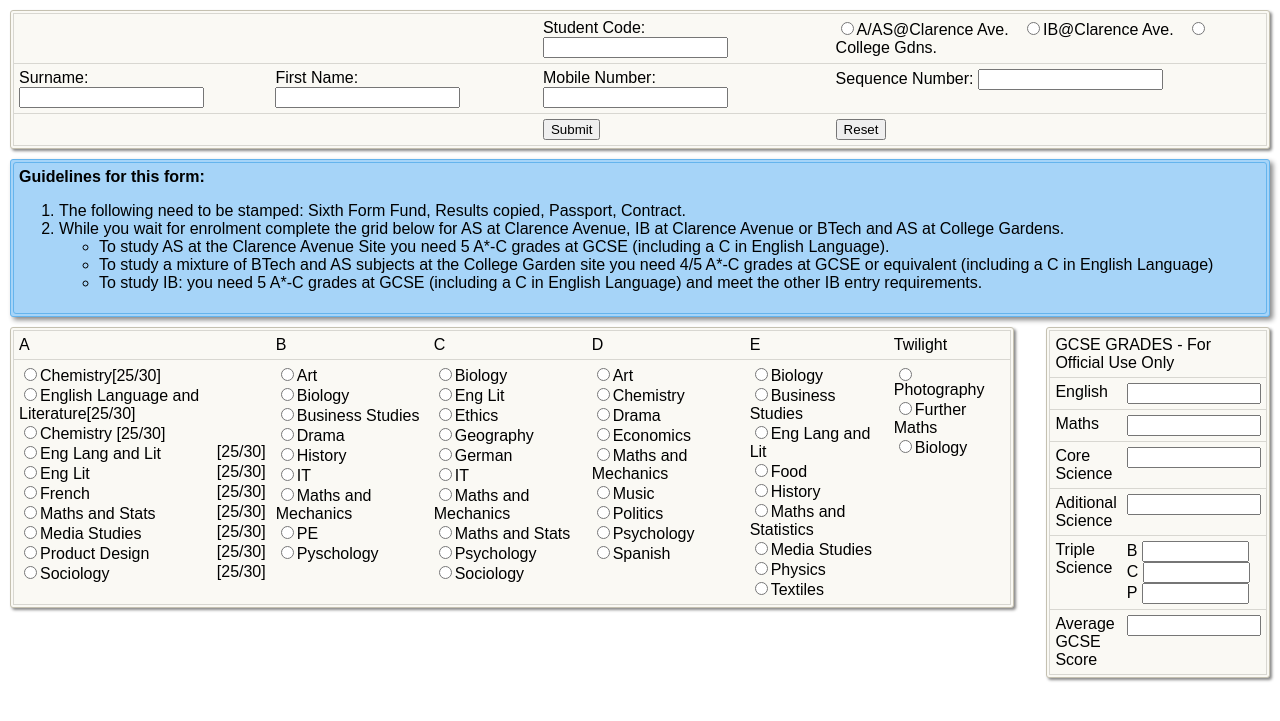
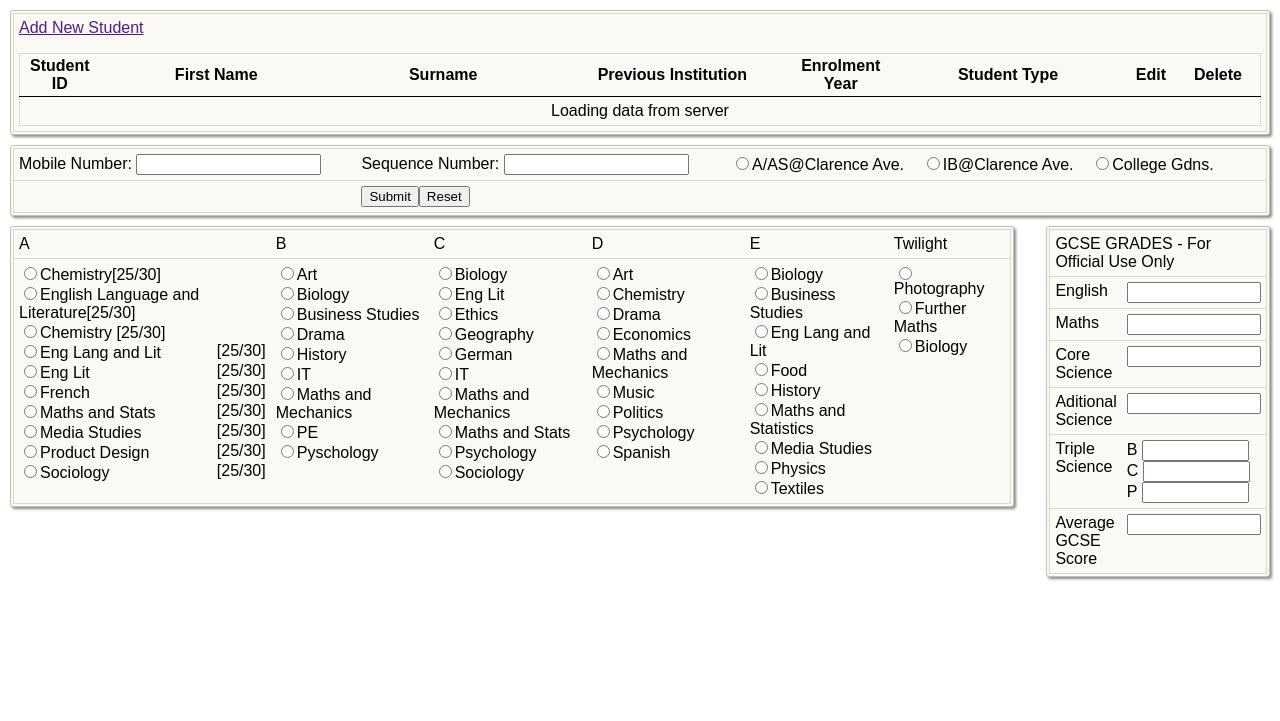
Before and after one commit to ccook5/CoombeSixthformEnrolmentSystem, a PHP site: page /blocks.php in a window 1280 px wide. Shown: the top 721 px of the page. Run offline with PHP 8.4, Linux system fonts and the light colour scheme; data that the repository does not hold is empty; a stand-in replaces the project's code that opens the database connection; some libraries are stand-ins or nearby versions.

Commit message:
* Added students search box to blocks page. * removed some acordion css that had been missed previously.

```diff
--- a/blocks.php
+++ b/blocks.php
@@ -1,53 +1,75 @@
 <?php
 include 'header.inc.php';
 
-print_header($title = 'Coombe Sixth form registration form.', $script = "
-			$(document).ready(function() {
-				$('#example').dataTable( {
-					'bProcessing': true,
-					'bServerSide': true,
-					'sAjaxSource': '../server_side/scripts/server_processing.php'
-				} );
-			} );");
+print_header($title = 'Coombe Sixth form registration form.', $hide_title_bar = 'false', $script = "
+	$(document).ready(function() {
+		var studentTable = $('#students').dataTable( {
+			'bProcessing': true,
+			'sAjaxSource': 'get_students.php',
+			'sScrollY'   : '150px',
+			'bPaginate'  : false,
+			'fnRowCallback': function( nRow, aData, iDisplayIndex ) {
+				$('td:eq(6)', nRow).html( '<a class=\"edit\" href=\"\">Edit</a>' );
+				$('td:eq(7)', nRow).html( '<a class=\"delete\" href=\"\">Delete</a>' );
+			}
+			//'aoColumnDefs': [ {
+			///	'sClass'  : 'center',
+			//	'aTargets': [ -1, -2 ]
+			//} ]
+		} );
+	});
+");
 ?>
+   <div class='block' >
+    <table class='with-borders-horizontal'>
+     <tr >
+      <td>
+       <p><a id="new_student" href="">Add New Student</a></p>
+       <div id="dynamic">
+        <table cellpadding="0" cellspacing="0" border="0" class="display" id="students">
+         <thead>
+          <tr>
+			<th width="7%">Student ID</th>
+			<th width="20%">First Name</th>
+			<th width="20%">Surname</th>
+			<th width="20%">Previous Institution</th>
+			<th width="7%">Enrolment Year</th>
+			<th width="20%">Student Type</th>
+			<th>Edit</th>
+			<th>Delete</th>
+          </tr>
+         </thead>
+         <tbody>
+          <tr>
+           <td colspan="9" class="dataTables_empty">Loading data from server</td>
+          </tr>
+         </tbody>
+        </table>
+       </td>
+      </tr>
+     </table>
+   </div>
+
   <form>
    <div class='block' >
     <table class='with-borders-horizontal'>
      <tr >
-      <td></td>
-      <td></td>
-      <td>Student Code: <input type='text' /> </td>
-      <td><label><input type='radio' name='site' value='clarence_A_Lev' />A/AS@Clarence Ave.</label>&nbsp;&nbsp;&nbsp;<label><input type='radio' name='site' value='clarence_IB' />IB@Clarence Ave.</label>&nbsp;&nbsp;&nbsp;<label><input type='radio' name='site' value='college' />College Gdns.</label></td>
-     </tr>
-     <tr >
-      <td>Surname: <input type='text' /></td>
-      <td>First Name: <input type='text' /></td>
       <td>Mobile Number: <input type='text' /></td>
       <td>Sequence Number: <input type='text' /> </td>
+      <td>
+	   <label><input type='radio' name='site' value='clarence_A_Lev' />A/AS@Clarence Ave.</label>&nbsp;&nbsp;&nbsp;
+	   <label><input type='radio' name='site' value='clarence_IB' />IB@Clarence Ave.</label>&nbsp;&nbsp;&nbsp;
+	   <label><input type='radio' name='site' value='college' />College Gdns.</label></td>
      </tr>
      <tr >
       <td></td>
+	  <td><input type='submit' text='Search' /><input type='reset' text='clear' /> </td>
       <td></td>
-      <td><input type='submit' text='Search' /></td>
-      <td><input type='reset' text='clear' /> </td>
      </tr>
      </table>
    </div>
-   <div class='guidelines-block'>
-   <div class='guidelines-block-inner' >
-    <b>Guidelines for this form:</b>
-    <ol>
-     <li>The following need to be stamped: Sixth Form Fund, Results copied, Passport, Contract.  </li>
-     <li>While you wait for enrolment complete the grid below for AS at Clarence Avenue, IB at Clarence Avenue or BTech and AS at College Gardens.
-      <ul>
-       <li>To study AS at the Clarence Avenue Site you need 5 A*-C grades at GCSE (including a C in English Language).</li>
-       <li>To study a mixture of BTech and AS subjects at the College Garden site you need 4/5 A*-C grades at GCSE or equivalent (including a C in English Language)</li>
-       <li>To study IB: you need  5 A*-C grades at GCSE (including a C in English Language) and meet the other IB entry requirements.</li>
-      </ul>
-     </li>
-    </ol>
-   </div>
-   </div>
+
+
 
    <div class='block' style=' margin-top: 0px; width: 17%; float: right;'>
    <table class='with-borders-horizontal'>
```
Also changed, not shown: header.inc.php (+0 -41 lines).
